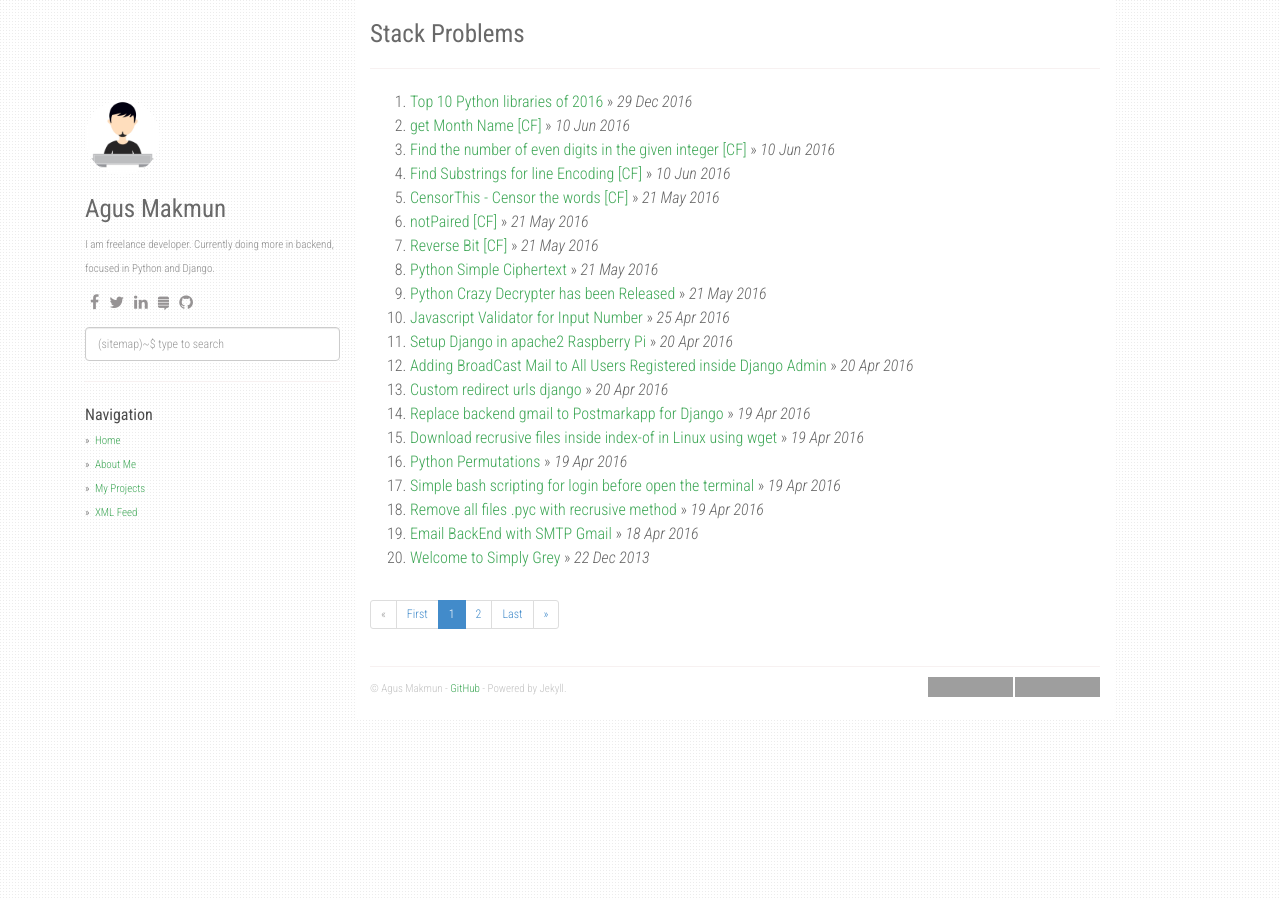
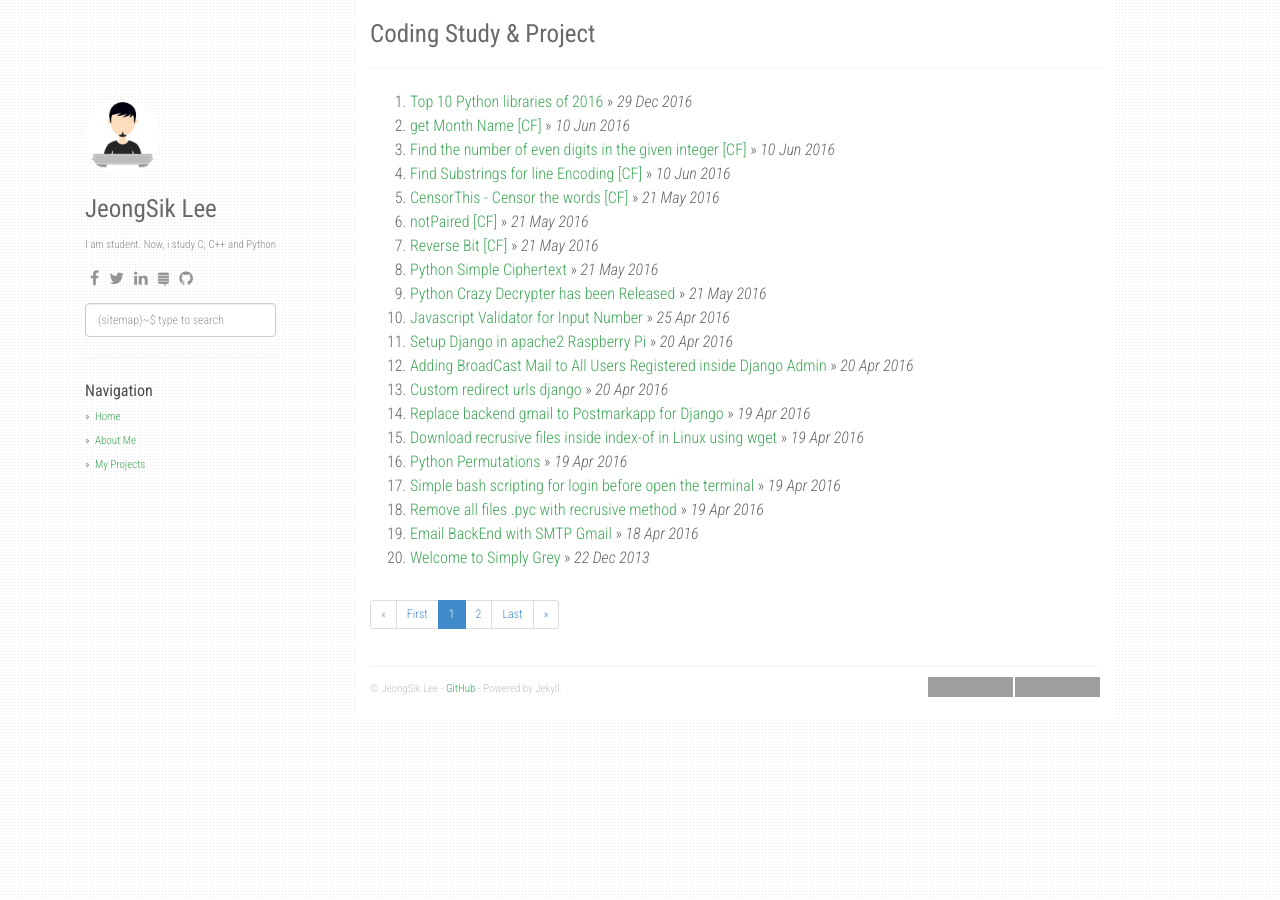
Before and after one commit to agusmakmun/agusmakmun.github.io, a Jekyll site: the page built from index.html, in a window 1280 px wide. Built offline with Jekyll 4.4.1, drawn with Linux system fonts in a browser that asks for light colours; nearby versions of some CDN libraries; the list of posts is cut into pages by our own code; grey boxes are pictures that could not be loaded.

Commit message:
Update _config.yml

```diff
--- a/_config.yml
+++ b/_config.yml
@@ -1,9 +1,9 @@
-title: Stack Problems
-description: My Personal Stack Problems
-author: Agus Makmun
-github: https://github.com/agusmakmun
-about: I am freelance developer. Currently doing more in backend, focused in Python and Django.
-disqus_shortname: stackproblems
+title: Coding Study & Project
+description: My Personal Coding Study
+author: JeongSik Lee
+github: https://github.com/a2819z
+about: I am student. Now, i study C, C++ and Python
+disqus_shortname: codingstudy
 google_analytics: UA-XXXXXXXX-Y
 avatar_url: /static/img/avatar.jpg
 
@@ -25,10 +25,10 @@
     - icon: fa-stack-exchange
       link: "#"
     - icon: fa-github
-      link: "https://github.com/agusmakmun"
+      link: "https://github.com/a2819z"
 
 share:
-  twitter_username: agusmakmun6
+  twitter_username: a2819z
   fb_appid: 1749788565247320
 
 urls:
@@ -36,10 +36,8 @@
       url: /about/
     - text: My Projects
       url: /projects/
-    - text: XML Feed
-      url: /feed.xml
 
-url: "https://agusmakmun.github.io"
+url: "https://a2819z.github.io"
 baseurl: ""
 paginate: 20
 per_page: 20
```
